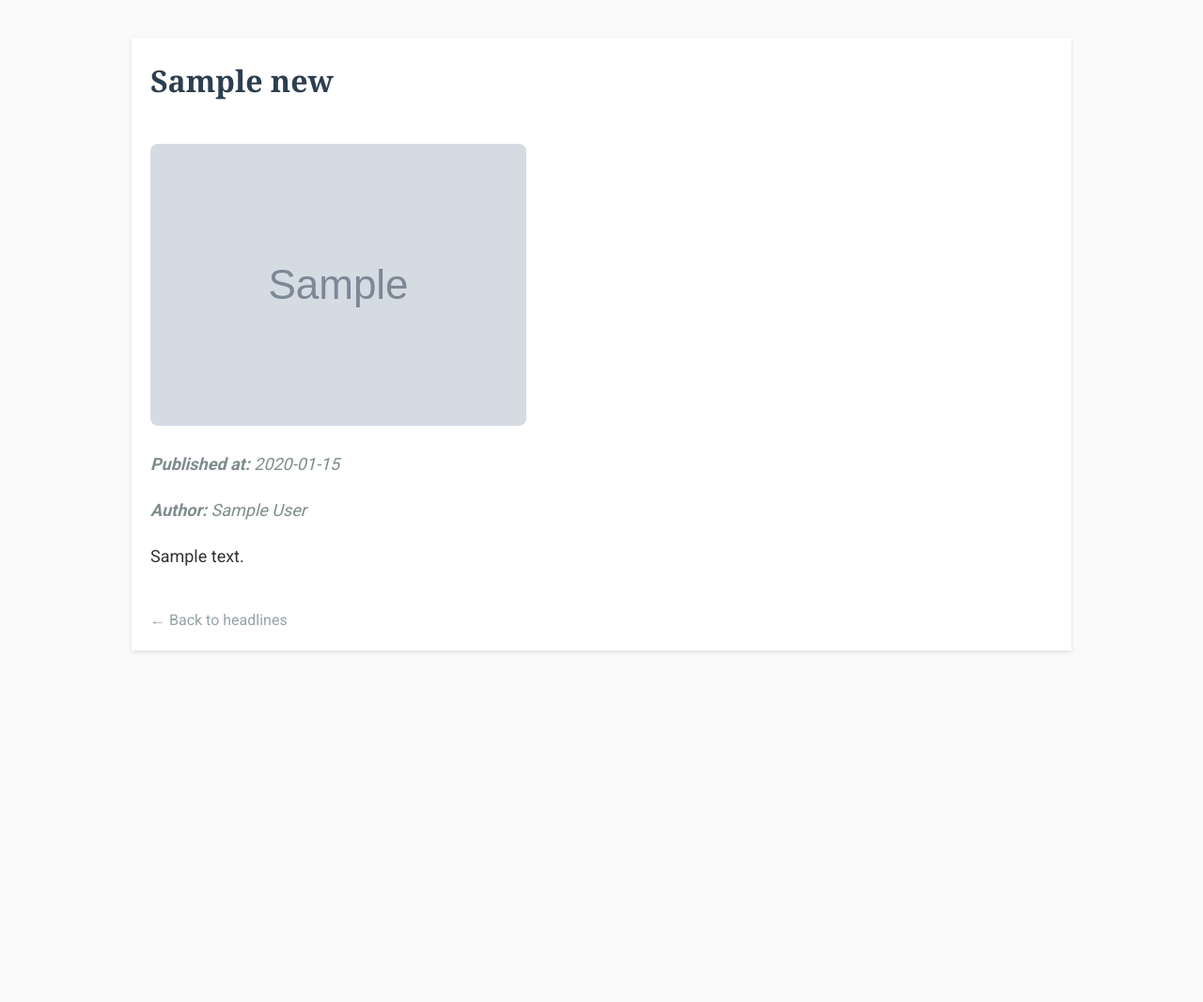
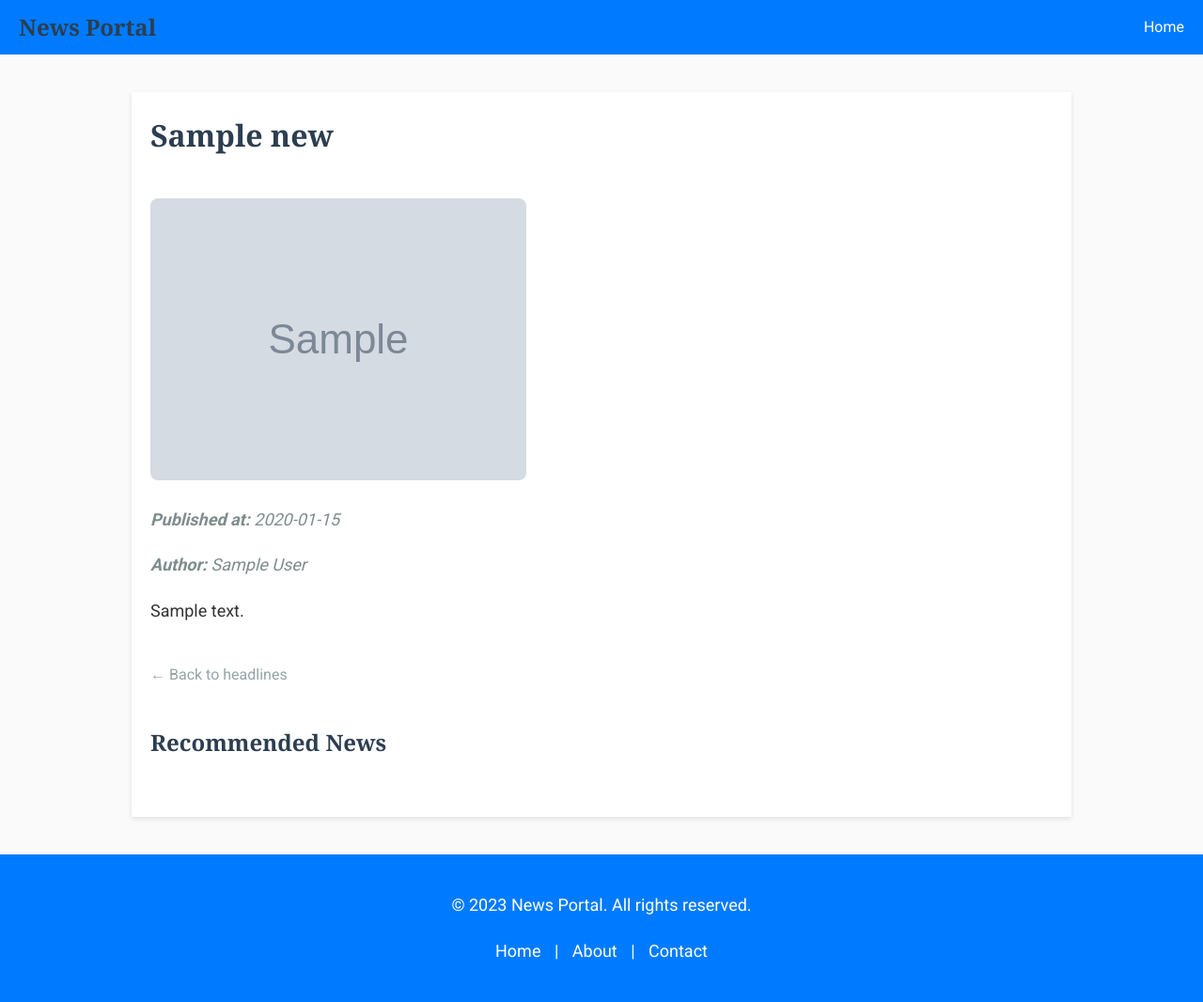
Before and after one commit to DeadRobot09/AI-News-App, a Flask app: page /article/1 in a window 1280 px wide. Shown: the whole page at 94% size. Before the commit the page ends 694 px from the top, so only its background shows below. Run offline with Flask 3, Linux system fonts and the light colour scheme; tables that the repository leaves empty hold one stand-in row (values such as "Sample post"); grey boxes marked "Sample" are stand-in pictures.

Commit message:
Update article.html

```diff
--- a/templates/article.html
+++ b/templates/article.html
@@ -7,6 +7,10 @@
     <link href="https://fonts.googleapis.com/css2?family=Noto+Serif:wght@400;700&family=Roboto:wght@400;700&display=swap" rel="stylesheet">
     <style>
         body { font-family: 'Roboto', sans-serif; background: #fafafa; margin: 0; padding: 0; color: #333; line-height: 1.6; }
+        .navbar { background: #007BFF; color: white; padding: 10px 20px; display: flex; justify-content: space-between; align-items: center; }
+        .navbar h1 { margin: 0; font-size: 24px; }
+        .navbar a { color: white; text-decoration: none; }
+        .navbar a:hover { text-decoration: underline; }
         .container { max-width: 960px; margin: 40px auto; padding: 20px; background: white; box-shadow: 0 2px 5px rgba(0,0,0,0.1); }
         h1 { font-family: 'Noto Serif', serif; color: #2C3E50; margin-top: 0; }
         img { max-width: 100%; height: auto; border-radius: 8px; margin-top: 20px; }
@@ -21,9 +25,28 @@
         }
         .back-link { display: inline-block; margin-top: 20px; color: #95a5a6; font-size: 16px; }
         .back-link:hover { color: #2c3e50; }
+        .recommended-news { margin-top: 40px; }
+        .recommended-news h2 { font-family: 'Noto Serif', serif; color: #2C3E50; }
+        .news-container { display: flex; overflow-x: auto; padding-bottom: 20px; }
+        .news-item { flex: 0 0 auto; width: 200px; margin-right: 20px; }
+        .news-item img { width: 200px; height: 200px; object-fit: cover; border-radius: 8px; }
+        .news-item a { display: block; text-align: center; margin-top: 10px; font-size: 16px; color: #333; font-weight: bold; }
+        .news-item a:hover { color: #007BFF; }
+        .footer { background: #007BFF; color: white; padding: 20px; text-align: center; margin-top: 40px; }
+        .footer a { color: white; text-decoration: none; margin: 0 10px; }
+        .footer a:hover { text-decoration: underline; }
+        @media (max-width: 768px) {
+            .news-item { width: 150px; }
+            .news-item img { width: 150px; height: 150px; }
+            .news-item a { font-size: 14px; }
+        }
     </style>
 </head>
 <body>
+    <div class="navbar">
+        <h1><i class="fas fa-newspaper"></i> News Portal</h1>
+        <a href="/">Home</a>
+    </div>
     <div class="container fade">
         <h1>{{ article.title }}</h1>
         {% if article.image_url %}
@@ -33,6 +56,28 @@
         <p class="meta"><strong>Author:</strong> {{ article.author }}</p>
         <p>{{ article.content }}</p>
         <a href="/" class="back-link">&larr; Back to headlines</a>
+
+        <div class="recommended-news">
+            <h2>Recommended News</h2>
+            <div class="news-container">
+                {% for news in news_list[:10] %}
+                {% if news.id != article.id %}
+                <div class="news-item">
+                    <img src="{{ news.image_url or 'https://via.placeholder.com/200' }}" alt="News Image">
+                    <a href="/article/{{ news.id }}">{{ news.title }}</a>
+                </div>
+                {% endif %}
+                {% endfor %}
+            </div>
+        </div>
+    </div>
+    <div class="footer">
+        <p>&copy; 2023 News Portal. All rights reserved.</p>
+        <p>
+            <a href="/">Home</a> |
+            <a href="/about">About</a> |
+            <a href="/contact">Contact</a>
+        </p>
     </div>
 </body>
 </html>
```
